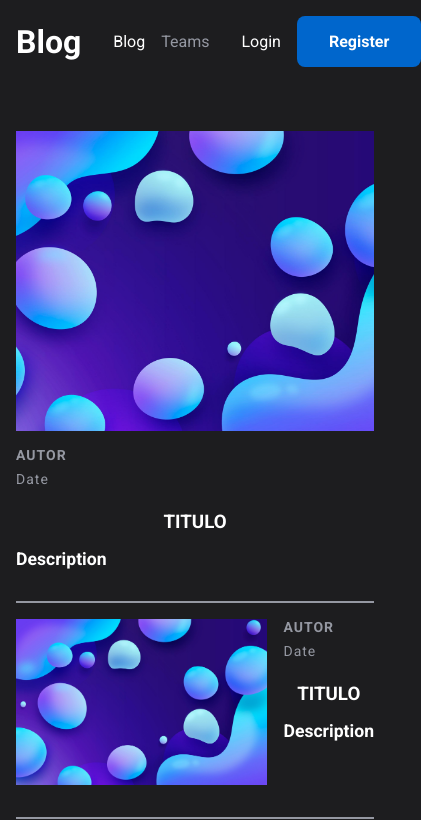
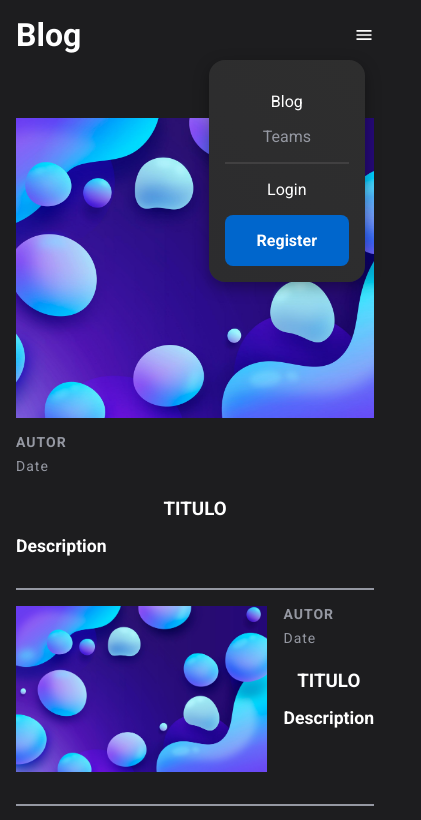
Before and after one commit to enzobocalon/nextjs-blog, a Next.js app: page / in a window 390 px wide. Shown: the top 820 px of the page, 421 px wide, since content can reach past the window. Built offline with nearby package versions, Linux system fonts and the light colour scheme.

Commit message:
feat: added mobile version header

```diff
--- a/src/components/Header/index.tsx
+++ b/src/components/Header/index.tsx
@@ -1,11 +1,15 @@
 import { Button } from '../Button';
 import * as S from './styles';
+
+import { MdMenu } from 'react-icons/md';
 
 export default function Header() {
 	return (
 		<S.Container>
 			{/* Temporary */}
 			<h1>Blog</h1>
+			<MdMenu size={20}/>
+			<S.Wrapper>
 				<S.Navbar>
 					<S.NavItems>
             Blog
@@ -22,6 +26,7 @@ export default function Header() {
           Register
 					</Button>
 				</S.HeaderActions>
+			</S.Wrapper>
 		</S.Container>
 	);
 }
--- a/src/components/Header/styles.ts
+++ b/src/components/Header/styles.ts
@@ -13,7 +13,40 @@ export const Container = styled.header`
   display: flex;
   align-items: center;
   justify-content: space-between;
+  position: relative;
 
+  svg {
+    display: none;
+  }
+
+  @media (max-width: 768px) {
+    svg {
+      display: block;
+    }
+  }
+
+`;
+
+export const Wrapper = styled.div`
+  display: flex;
+  align-items: center;
+  justify-content: space-between;
+  width: 100%;
+
+  @media (max-width: 768px) {
+    width: fit-content;
+    position: absolute;
+    flex-direction: column;
+    justify-content: center;
+    align-items: center;
+    right: 25px;
+    background: linear-gradient(45deg,rgba(44,44,46,1) 0%,rgba(46,46,46,1) 100%);
+    top: 60px;
+    box-shadow: rgba(0, 0, 0, 0.35) 0px 5px 15px;
+    padding: 1rem;
+    border-radius: 1rem;
+    z-index: 100;
+  }
 `;
 
 export const Navbar = styled.nav`
@@ -23,6 +56,11 @@ export const Navbar = styled.nav`
   gap: 1rem;
   margin-inline: 1rem;
   padding: 1rem;
+
+  @media (max-width: 768px) {
+    flex-direction: column;
+    justify-content: center;
+  }
 `;
 
 export const NavItems = styled.div<INav>`
@@ -53,6 +91,12 @@ export const NavItems = styled.div<INav>`
         transform: scale(1);
       }
     `};
+
+    @media (max-width: 768px) {
+      ::after {
+        transform: scale(0);
+      }
+    }
   }
 `;
 
@@ -60,4 +104,12 @@ export const HeaderActions = styled.div`
   display: flex;
   align-items: center;
   gap: 1rem;
+
+  @media (max-width: 768px) {
+    flex-direction: column;
+    justify-content: center;
+    padding-top: 1rem;
+    border-top: 2px solid ${({theme}) => theme.darkGray};
+  }
+
 `;
```
Lines whose indentation alone changed are shown as unchanged.
